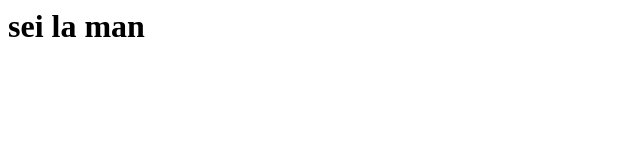
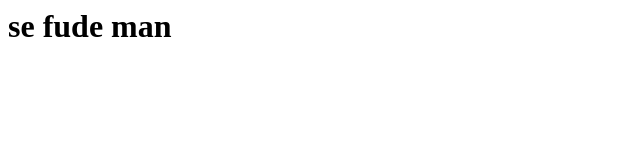
Before and after one commit to lucas6g/sign-commit, a plain HTML site: page index.html in a window 1280 px wide. Shown: the whole page, without its empty margins (0-640 px from the left). Drawn offline with Linux system fonts and the light colour scheme.

Commit message:
change tex again

```diff
--- a/index.html
+++ b/index.html
@@ -9,7 +9,7 @@
 
 <body>
 
-    <h1>sei la man </h1>
+    <h1>se fude man </h1>
 
 </body>
 
```
